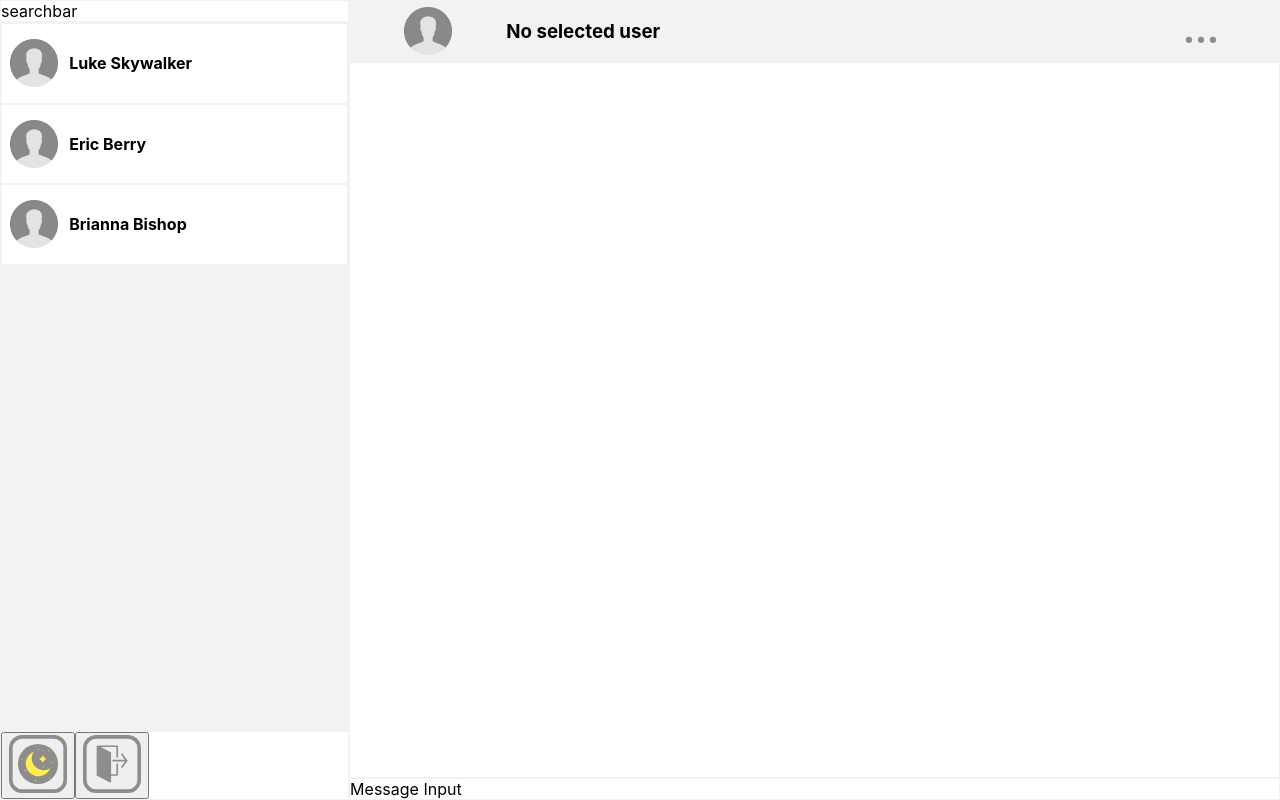
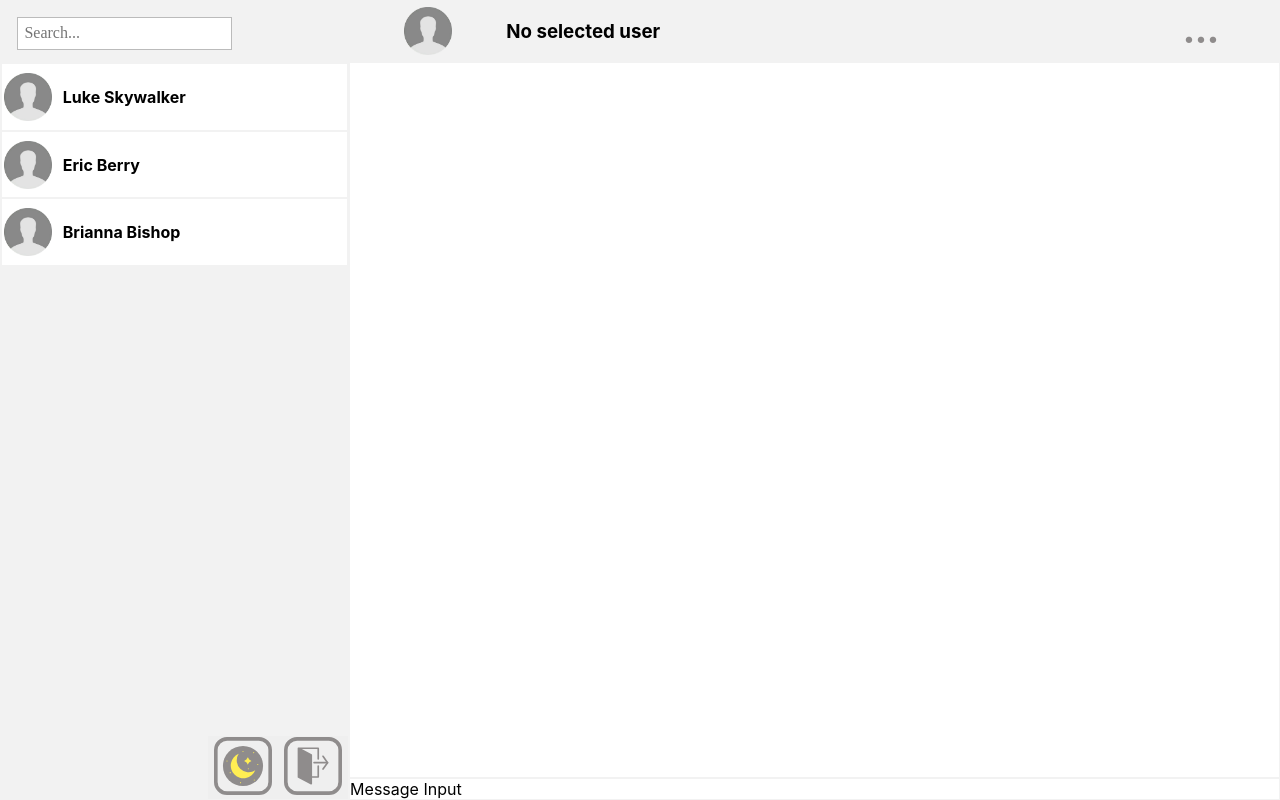
Before and after one commit to aysegulHalamoglu/chat-app, a React (Create React App) app in the folder my-chat-app/: page /#/chat in a window 1280 px wide. Both pictures are taken after typing "Sample", "Sample", "Sample" into the empty fields and a click on the button "LOGIN". Built offline with nearby package versions, Linux system fonts and the light colour scheme.

Commit message:
[ADD] SearchInput: searchbar added

```diff
--- a/my-chat-app/src/context/LoginContext.js
+++ b/my-chat-app/src/context/LoginContext.js
@@ -4,4 +4,5 @@ export const LoginContext = React.createContext({
   user: null,
   friendList: [],
   login: () => {},
+  logout: () => {},
 });
--- a/my-chat-app/src/pages/Chat/Chat.css
+++ b/my-chat-app/src/pages/Chat/Chat.css
@@ -6,6 +6,9 @@
   --inputcolor: #bbbbbb;
 }
 
+* {
+  box-sizing: border-box;
+}
 .chatContainer {
   width: 100%;
   min-height: 100vh;
@@ -27,6 +30,26 @@
   flex: 1.5;
 }
 
+/* -Search Input- *****************************/
+
+.searchbarContainer {
+  background-color: var(--secondary);
+  padding: 1rem;
+  padding-bottom: 0.7rem;
+}
+
+.searchbar {
+  flex: 1;
+  display: flex;
+  padding: 0.4rem;
+  border: 1px solid var(--inputcolor);
+  font-family: "Poppins";
+  font-size: 1rem;
+}
+.searchbar:focus {
+  outline: none;
+}
+
 /* Friend List- *****************************/
 
 .friendList {
@@ -35,17 +58,19 @@
 .users {
   display: flex;
   flex-direction: row;
-  padding: 0.5rem;
+  padding: 0.1rem;
   justify-items: center;
   align-items: center;
   background-color: white;
+  transition: 1s;
 }
 .users:hover {
-  background-color: var(--inputcolor);
+  background-color: var(--primary);
   cursor: pointer;
 }
 .userName {
   border: 0 !important;
+  font-size: 1rem;
 }
 .users h4 {
   margin-left: 0.7rem;
@@ -107,3 +132,21 @@
   letter-spacing: 0.0001rem;
   text-align: justify;
 }
+
+/* -Settings- *****************************/
+
+.settings {
+  display: flex;
+  justify-content: end;
+  flex-direction: row;
+  background-color: var(--secondary);
+}
+.buttonSm {
+  border: none;
+  transition: 0.5s;
+}
+.buttonSm:hover,
+.buttonSm:focus {
+  box-shadow: 0 0.9em 0.7em -0.4em var(--primary);
+  transform: translateY(-1em);
+}
--- a/my-chat-app/src/pages/Chat/Chat.js
+++ b/my-chat-app/src/pages/Chat/Chat.js
@@ -1,4 +1,4 @@
-import React from "react";
+import React, { useState } from "react";
 import "./Chat.css";
 import SearchInput from "./components/LeftSide/SearchInput";
 import FriendList from "./components/LeftSide/FriendList";
@@ -7,11 +7,12 @@ import MessageInput from "./components/RightSide/MessageInput";
 import Messages from "./components/RightSide/Messages";
 import UserHeader from "./components/RightSide/UserHeader";
 export default function Chat() {
+  const [search, setSearch] = useState("");
   return (
     <div className="chatContainer">
       <div className="left-side">
-        <SearchInput />
-        <FriendList />
+        <SearchInput searchText={search} handleOnChange={setSearch} />
+        <FriendList searchText={search} />
         <Settings />
       </div>
       <div className="right-side">
--- a/my-chat-app/src/pages/Chat/components/LeftSide/FriendList.js
+++ b/my-chat-app/src/pages/Chat/components/LeftSide/FriendList.js
@@ -1,19 +1,25 @@
 import React, { useContext } from "react";
 import { LoginContext } from "../../../../context/LoginContext";
 import profilePic from "./../../../../assets/img/profilPic.png";
-export default function FriendList() {
+export default function FriendList({ searchText }) {
   const { friendList, selectUser } = useContext(LoginContext);
+  const filteredFriendList = friendList.filter((f) =>
+    `${f.username}${f.first_name}${f.last_name}`
+      .toLowerCase()
+      .includes(searchText.toLowerCase())
+  );
+
   return (
     <div className="friendList">
-      {friendList.map((item) => {
+      {filteredFriendList.map((item) => {
         return (
-          <div className="users">
+          <div
+            key={item.id}
+            className="users"
+            onClick={() => selectUser(item.id)}
+          >
             <img className="userPic" src={profilePic} alt="profile" />
-            <div
-              className="userName"
-              key={item.id}
-              onClick={() => selectUser(item.id)}
-            >
+            <div className="userName">
               <h4> {`${item.first_name} ${item.last_name}`}</h4>
             </div>
           </div>
--- a/my-chat-app/src/pages/Chat/components/LeftSide/SearchInput.js
+++ b/my-chat-app/src/pages/Chat/components/LeftSide/SearchInput.js
@@ -1,5 +1,24 @@
-import React from "react";
+import React, { useEffect } from "react";
+import CustomInput from "../../../../components/CustomInput";
 
-export default function SearchInput() {
-  return <div className="searchbar">searchbar</div>;
+export default function SearchInput({ handleOnChange, searchText }) {
+  useEffect(() => {
+    const delayDebounceFn = setTimeout(() => {
+      console.log(searchText);
+      handleOnChange(searchText);
+    }, 5000);
+
+    return () => clearTimeout(delayDebounceFn);
+  }, [handleOnChange]);
+  return (
+    <div className="searchbarContainer">
+      <CustomInput
+        className="searchbar"
+        placeholder="Search..."
+        onChange={(e) => {
+          handleOnChange(e.target.value);
+        }}
+      />
+    </div>
+  );
 }
```
